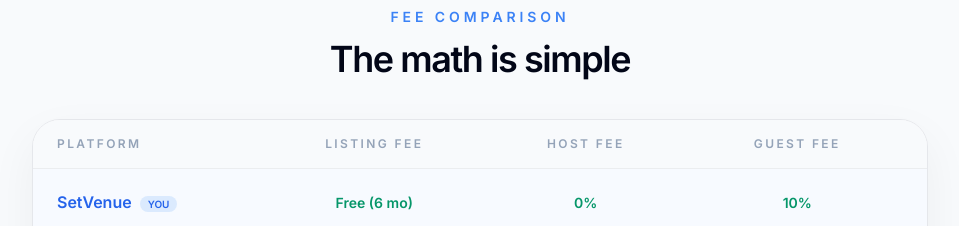
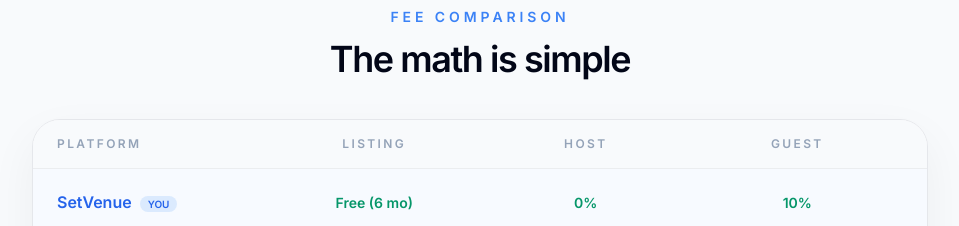
Before and after one commit to LISTINGAINOW/Set-ready, a Next.js app: page /free-listing in a window 1280 px wide. Shown: the part 1400-1626 px from the top of the page, without its empty margins (160-1119 px from the left). Built offline with nearby package versions, Linux system fonts and the light colour scheme.

Commit message:
fix: mobile responsive comparison table on free-listing

```diff
--- a/app/free-listing/page.tsx
+++ b/app/free-listing/page.tsx
@@ -164,16 +164,16 @@ export default function FreeListingPage() {
           </div>
           <div className="overflow-hidden rounded-[28px] border border-black/6 bg-white shadow-[0_18px_48px_rgba(15,23,42,0.05)]">
             {/* Header row */}
-            <div className="grid grid-cols-4 border-b border-black/5 bg-slate-50 px-6 py-4 text-xs font-semibold uppercase tracking-[0.2em] text-slate-400">
+            <div className="grid grid-cols-4 border-b border-black/5 bg-slate-50 px-3 py-4 text-[10px] font-semibold uppercase tracking-[0.15em] text-slate-400 sm:px-6 sm:text-xs sm:tracking-[0.2em]">
               <span>Platform</span>
-              <span className="text-center">Listing Fee</span>
-              <span className="text-center">Host Fee</span>
-              <span className="text-center">Guest Fee</span>
+              <span className="text-center">Listing</span>
+              <span className="text-center">Host</span>
+              <span className="text-center">Guest</span>
             </div>
             {COMPARISON.map((row, i) => (
               <div
                 key={row.platform}
-                className={`grid grid-cols-4 items-center px-6 py-5 ${
+                className={`grid grid-cols-4 items-center px-3 py-5 sm:px-6 ${
                   i < COMPARISON.length - 1 ? 'border-b border-black/5' : ''
                 } ${row.highlight ? 'bg-blue-50/50' : ''}`}
               >
```
